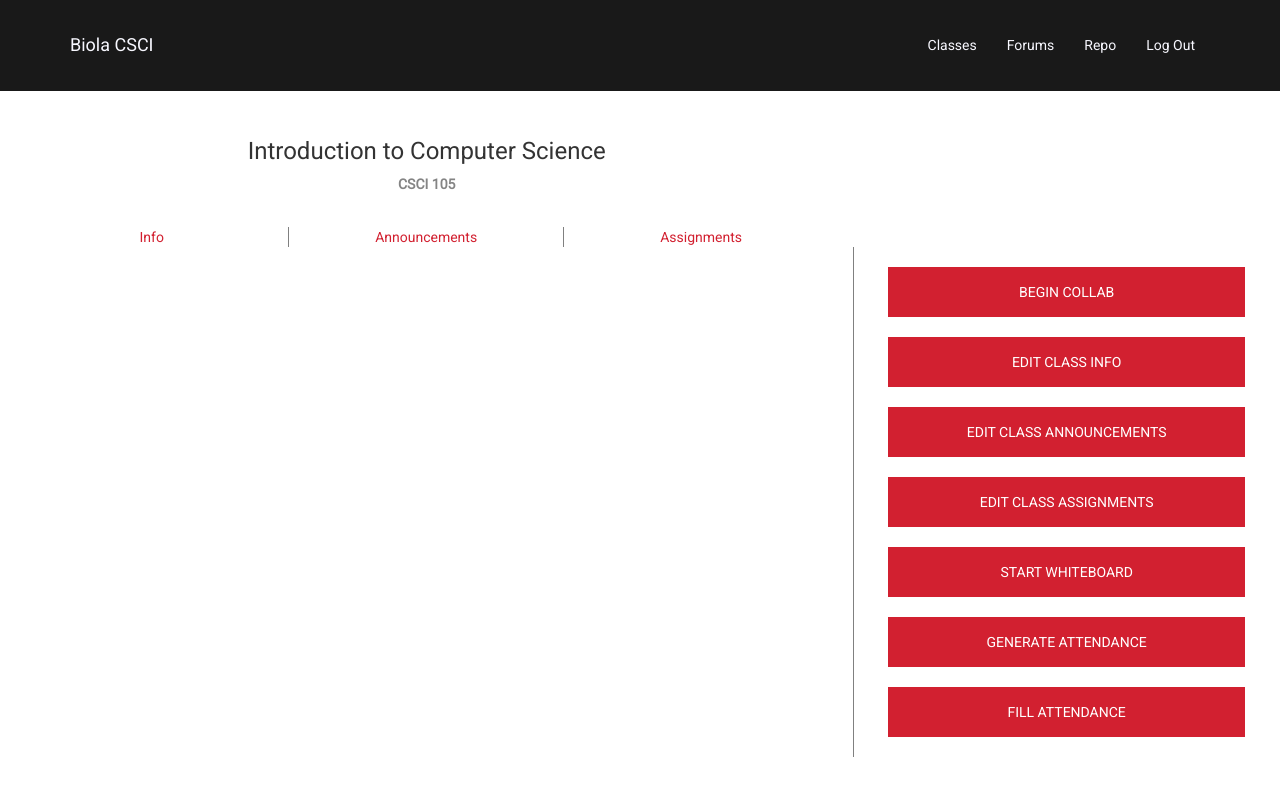
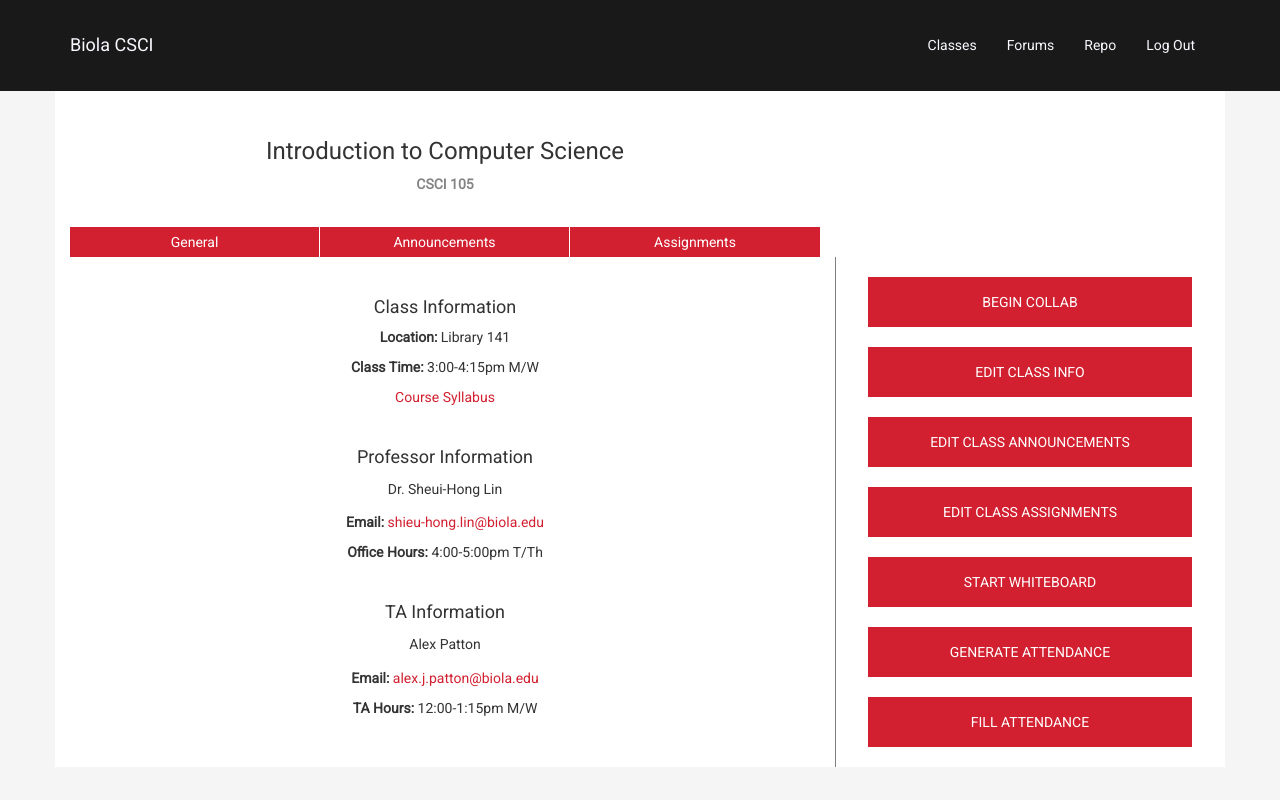
Before and after one commit to franknavarro/BiolaCSCI, a PHP site: page /templates/class.php in a window 1280 px wide. Run offline with PHP 8.4, Linux system fonts and the light colour scheme; the visitor is signed in with stand-in values (Sample User, id 1).

Commit message:
Added General Class Page Template

```diff
--- a/css/style.css
+++ b/css/style.css
@@ -14,6 +14,10 @@ a:hover, a:active, a:focus {
 
 body {
     font-family: 'Roboto', sans-serif;
+    background-color: whitesmoke;
+}
+.container.page-content {
+    background-color: white;
 }
 
 .default-button {
@@ -45,7 +49,6 @@ body {
 
 .container.page-content {
     padding-top: 90px;
-    width:100%;
 }
 
 .alert.alert-warning {
@@ -234,14 +237,26 @@ Class Page
 }
 
 .class-navigation>div {
-    border-right: 1px solid grey;
+    border-right: 1px solid white;
+    padding: 0px;
 }
 .class-navigation > :last-child {
     border-right: none;
 }
 
+.class-navigation button {
+    text-transform: capitalize;
+    padding: 5px;
+}
+
+.class-navigation button:hover,
+.class-navigation button:active,
+.class-navigation button:focus {
+    text-decoration: underline;
+}
+
 .class-details {
-    margin: 50px 0px;
+    margin: 40px 0px;
 }
 
 .class-links>button {
@@ -268,3 +283,18 @@ Class Page
         background-color: grey;
     }
 }
+
+/****************** Class Info Sub-Page ************************/
+
+#class-info {
+    text-align: center;
+}
+
+.cinfo-header {
+    margin-top: 40px;
+}
+
+.cinfo-header.sub-header {
+    margin-bottom: 15px;
+    margin-top: 15px;
+}
--- /dev/null
+++ b/templates/class-general.php
@@ -0,0 +1,19 @@
+<!-- Use PHP to update all relevant values -->
+<div id="class-info">
+
+    <h4 class="cinfo-header">Class Information</h4>
+    <p><strong>Location: </strong>Library 141</p>
+    <p><strong>Class Time: </strong>3:00-4:15pm M/W</p>
+    <p><a href="course-syllabus">Course Syllabus</a></p>
+
+    <h4 class="cinfo-header">Professor Information</h4>
+    <h5 class="cinfo-header sub-header">Dr. Sheui-Hong Lin</h5>
+    <p><strong>Email: </strong><a href="mailto:shieu-hong.lin@biola.edu">shieu-hong.lin@biola.edu</a></p>
+    <p><strong>Office Hours: </strong>4:00-5:00pm T/Th</p>
+
+    <h4 class="cinfo-header">TA Information</h4>
+    <h5 class="cinfo-header sub-header">Alex Patton</h5>
+    <p><strong>Email: </strong><a href="mailto:alex.j.patton@biola.edu">alex.j.patton@biola.edu</a></p>
+    <p><strong>TA Hours: </strong>12:00-1:15pm M/W</p>
+
+</div>
--- a/templates/class.php
+++ b/templates/class.php
@@ -13,13 +13,19 @@
                     <!-- Add links that loads relavent content into div.class-deatils below -->
                     <div class="class-navigation">
                         <div class="col-xs-4">
-                            <a href="#">Info</a>
+                            <button class="default-button">
+                                <a href="#">General</a>
+                            </button>
                         </div>
                         <div class="col-xs-4">
-                            <a href="#">Announcements</a>
+                            <button class="default-button">
+                                <a href="#">Announcements</a>
+                            </button>
                         </div>
                         <div class="col-xs-4">
-                            <a href="#">Assignments</a>
+                            <button class="default-button">
+                                <a href="#">Assignments</a>
+                            </button>
                         </div>
                     </div>
                 </div>
@@ -29,6 +35,7 @@
                     <!--Here is where you would load the class information details. When you click Info, Announcements, or Assignments above this container adds the information needed -->
                     <div class="class-details">
                         <!-- Loaded Data -->
+                        <?php include 'class-general.php'; ?>
                     </div>
                 </div>
 
```
